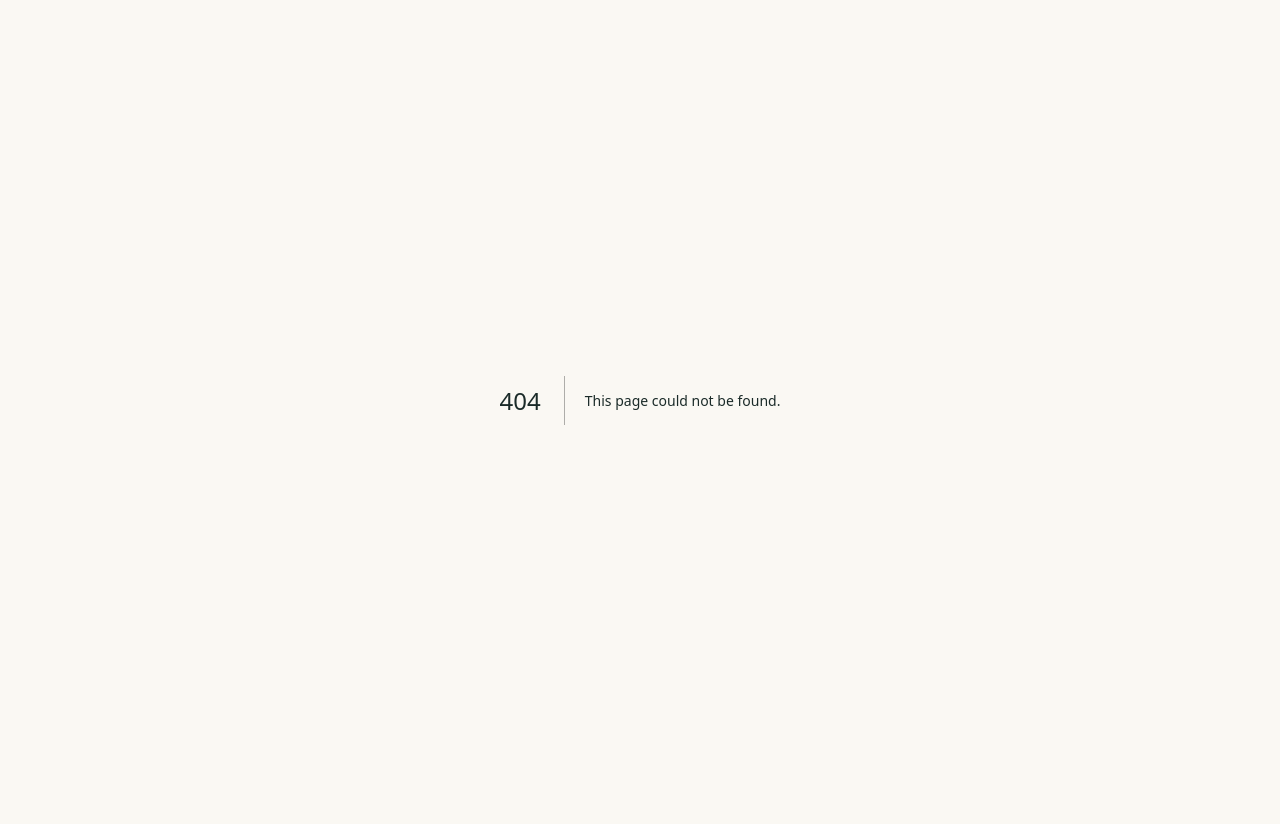
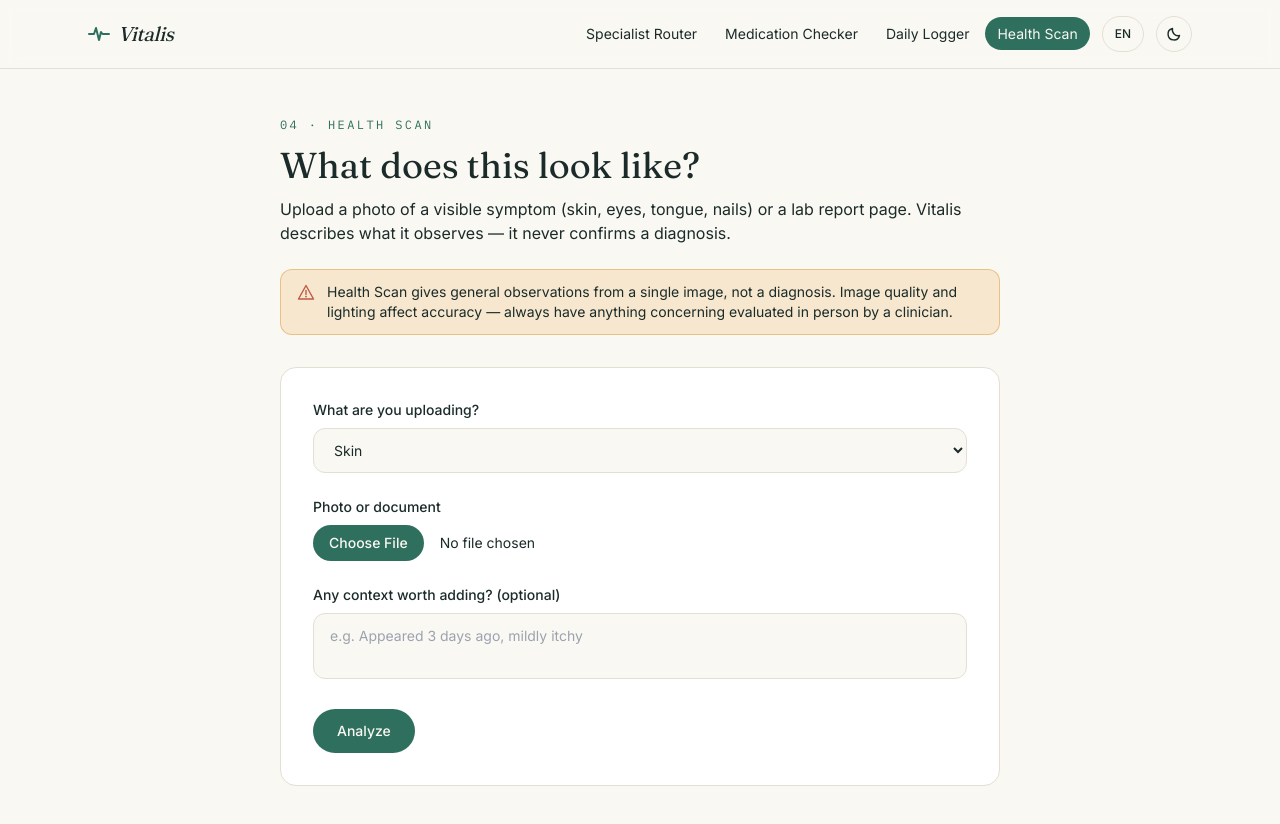
Before and after one commit to Hamadhaider/Vitalis, a Next.js app: page /scan in a window 1280 px wide. Before the commit this address had no page. Shown: the top 824 px of the page. Before the commit the page ends 800 px from the top, so only its background shows below. Built offline with nearby package versions, Linux system fonts and the light colour scheme.

Commit message:
Create page.js

```diff
--- /dev/null
+++ b/app/scan/page.js
@@ -0,0 +1,214 @@
+'use client';
+
+import { useState } from 'react';
+import Navbar from '@/components/Navbar';
+import PulseDivider from '@/components/PulseDivider';
+import Disclaimer from '@/components/Disclaimer';
+import { getStoredLanguage } from '@/components/LanguageToggle';
+
+const AREAS = ['Skin', 'Eyes', 'Tongue', 'Nails', 'Lab report / blood test', 'Other'];
+
+function fileToBase64(file) {
+  return new Promise((resolve, reject) => {
+    const reader = new FileReader();
+    reader.onload = () => {
+      const result = reader.result;
+      const base64 = result.split(',')[1];
+      resolve(base64);
+    };
+    reader.onerror = reject;
+    reader.readAsDataURL(file);
+  });
+}
+
+export default function ScanPage() {
+  const [file, setFile] = useState(null);
+  const [previewUrl, setPreviewUrl] = useState(null);
+  const [areaHint, setAreaHint] = useState('Skin');
+  const [notes, setNotes] = useState('');
+  const [loading, setLoading] = useState(false);
+  const [error, setError] = useState('');
+  const [result, setResult] = useState(null);
+
+  function handleFile(e) {
+    const f = e.target.files?.[0];
+    if (!f) return;
+    setFile(f);
+    setResult(null);
+    setPreviewUrl(f.type.startsWith('image/') ? URL.createObjectURL(f) : null);
+  }
+
+  async function handleSubmit(e) {
+    e.preventDefault();
+    if (!file) {
+      setError('Please choose a photo or document first.');
+      return;
+    }
+    setError('');
+    setResult(null);
+    setLoading(true);
+    try {
+      const imageBase64 = await fileToBase64(file);
+      const res = await fetch('/api/scan', {
+        method: 'POST',
+        headers: { 'Content-Type': 'application/json' },
+        body: JSON.stringify({
+          imageBase64,
+          mimeType: file.type,
+          areaHint,
+          notes,
+          language: getStoredLanguage(),
+        }),
+      });
+      const data = await res.json();
+      if (!res.ok) throw new Error(data.error || 'Something went wrong.');
+      setResult(data);
+    } catch (err) {
+      setError(err.message);
+    } finally {
+      setLoading(false);
+    }
+  }
+
+  return (
+    <>
+      <Navbar />
+      <main className="max-w-3xl mx-auto px-6 pb-24">
+        <section className="pt-12 pb-6 animate-fade_up">
+          <p className="font-mono text-xs uppercase tracking-[0.2em] text-pine mb-3">04 · Health Scan</p>
+          <h1 className="font-display text-4xl mb-3">What does this look like?</h1>
+          <p className="text-ink/65">
+            Upload a photo of a visible symptom (skin, eyes, tongue, nails) or a lab report
+            page. Vitalis describes what it observes — it never confirms a diagnosis.
+          </p>
+        </section>
+
+        <Disclaimer>
+          Health Scan gives general observations from a single image, not a diagnosis. Image
+          quality and lighting affect accuracy — always have anything concerning evaluated
+          in person by a clinician.
+        </Disclaimer>
+
+        <form onSubmit={handleSubmit} className="mt-8 bg-surface border border-line rounded-2xl p-6 sm:p-8 space-y-6">
+          <div>
+            <label className="block text-sm font-medium mb-2">What are you uploading?</label>
+            <select
+              value={areaHint}
+              onChange={(e) => setAreaHint(e.target.value)}
+              className="focus-ring w-full rounded-xl border border-line bg-paper px-4 py-3 text-sm"
+            >
+              {AREAS.map((a) => (
+                <option key={a} value={a}>
+                  {a}
+                </option>
+              ))}
+            </select>
+          </div>
+
+          <div>
+            <label className="block text-sm font-medium mb-2">Photo or document</label>
+            <input
+              type="file"
+              accept="image/*,application/pdf"
+              onChange={handleFile}
+              className="focus-ring w-full text-sm file:mr-4 file:py-2 file:px-4 file:rounded-full file:border-0 file:bg-pine file:text-paper file:text-sm file:font-medium hover:file:bg-pine-dark file:cursor-pointer cursor-pointer"
+            />
+            {previewUrl && (
+              <img
+                src={previewUrl}
+                alt="Selected preview"
+                className="mt-4 max-h-64 rounded-xl border border-line object-contain"
+              />
+            )}
+          </div>
+
+          <div>
+            <label htmlFor="scanNotes" className="block text-sm font-medium mb-2">
+              Any context worth adding? (optional)
+            </label>
+            <textarea
+              id="scanNotes"
+              value={notes}
+              onChange={(e) => setNotes(e.target.value)}
+              rows={2}
+              placeholder="e.g. Appeared 3 days ago, mildly itchy"
+              className="focus-ring w-full rounded-xl border border-line bg-paper px-4 py-3 text-sm resize-none"
+            />
+          </div>
+
+          <button
+            type="submit"
+            disabled={loading}
+            className="focus-ring w-full sm:w-auto px-6 py-3 rounded-full bg-pine text-paper text-sm font-medium hover:bg-pine-dark transition-colors disabled:opacity-50"
+          >
+            {loading ? 'Analyzing…' : 'Analyze'}
+          </button>
+        </form>
+
+        {error && (
+          <p className="mt-6 text-sm text-brick bg-brick-light border border-brick/30 rounded-xl px-4 py-3">
+            {error}
+          </p>
+        )}
+
+        {result && (
+          <section className="mt-8 animate-fade_up">
+            <PulseDivider label="Result" />
+            {result.urgent && (
+              <div className="bg-brick text-paper rounded-2xl px-5 py-4 mb-5 font-medium">
+                This may need prompt attention. Please seek in-person medical care soon.
+              </div>
+            )}
+            <div className="bg-surface border border-line rounded-2xl p-6 sm:p-8">
+              {result.unclear ? (
+                <p className="text-ink/75 leading-relaxed">
+                  Vitalis couldn&rsquo;t confidently analyze this image — try a clearer,
+                  well-lit photo, or double check you uploaded the right file.
+                </p>
+              ) : (
+                <>
+                  <p className="font-mono text-xs uppercase tracking-[0.18em] text-pine mb-4">
+                    {result.imageType?.replace('_', ' ')}
+                  </p>
+
+                  {result.observations && result.observations.length > 0 && (
+                    <div className="mb-5">
+                      <p className="text-sm font-medium mb-2">What Vitalis observes</p>
+                      <ul className="space-y-1.5">
+                        {result.observations.map((o, i) => (
+                          <li key={i} className="text-sm text-ink/70 flex gap-2">
+                            <span className="text-pine">—</span> {o}
+                          </li>
+                        ))}
+                      </ul>
+                    </div>
+                  )}
+
+                  {result.patternsToDiscuss && result.patternsToDiscuss.length > 0 && (
+                    <div className="mb-5">
+                      <p className="text-sm font-medium mb-2">Worth asking your doctor about</p>
+                      <ul className="space-y-1.5">
+                        {result.patternsToDiscuss.map((p, i) => (
+                          <li key={i} className="text-sm text-ink/70 flex gap-2">
+                            <span className="text-pine">—</span> {p}
+                          </li>
+                        ))}
+                      </ul>
+                    </div>
+                  )}
+
+                  {result.recommendedNextStep && (
+                    <p className="text-sm bg-pine-50 text-pine-dark rounded-xl px-4 py-3 mb-4">
+                      {result.recommendedNextStep}
+                    </p>
+                  )}
+                </>
+              )}
+              <p className="text-xs text-ink/45 border-t border-line pt-4 mt-4">{result.disclaimer}</p>
+            </div>
+          </section>
+        )}
+      </main>
+    </>
+  );
+}
```
